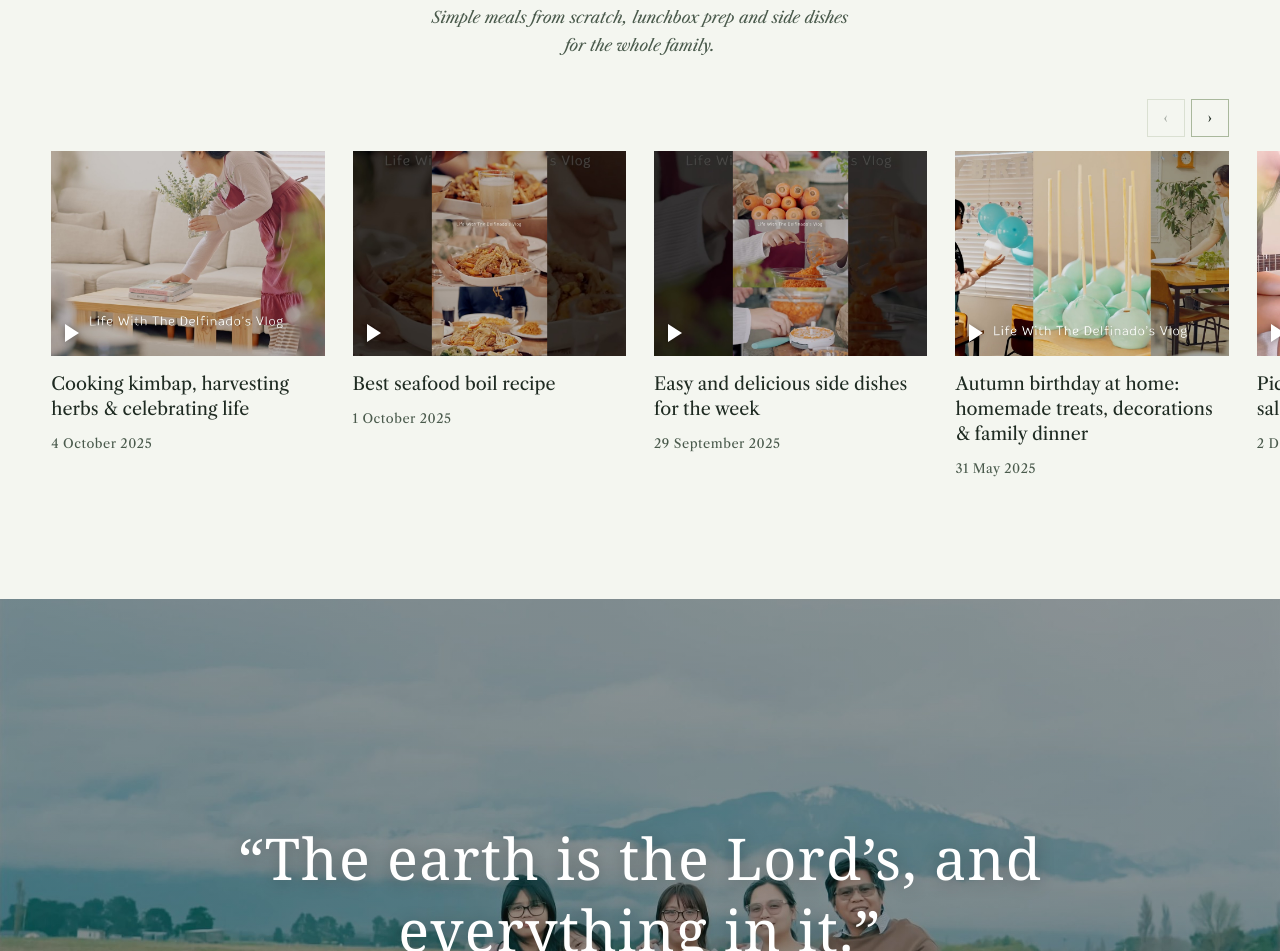
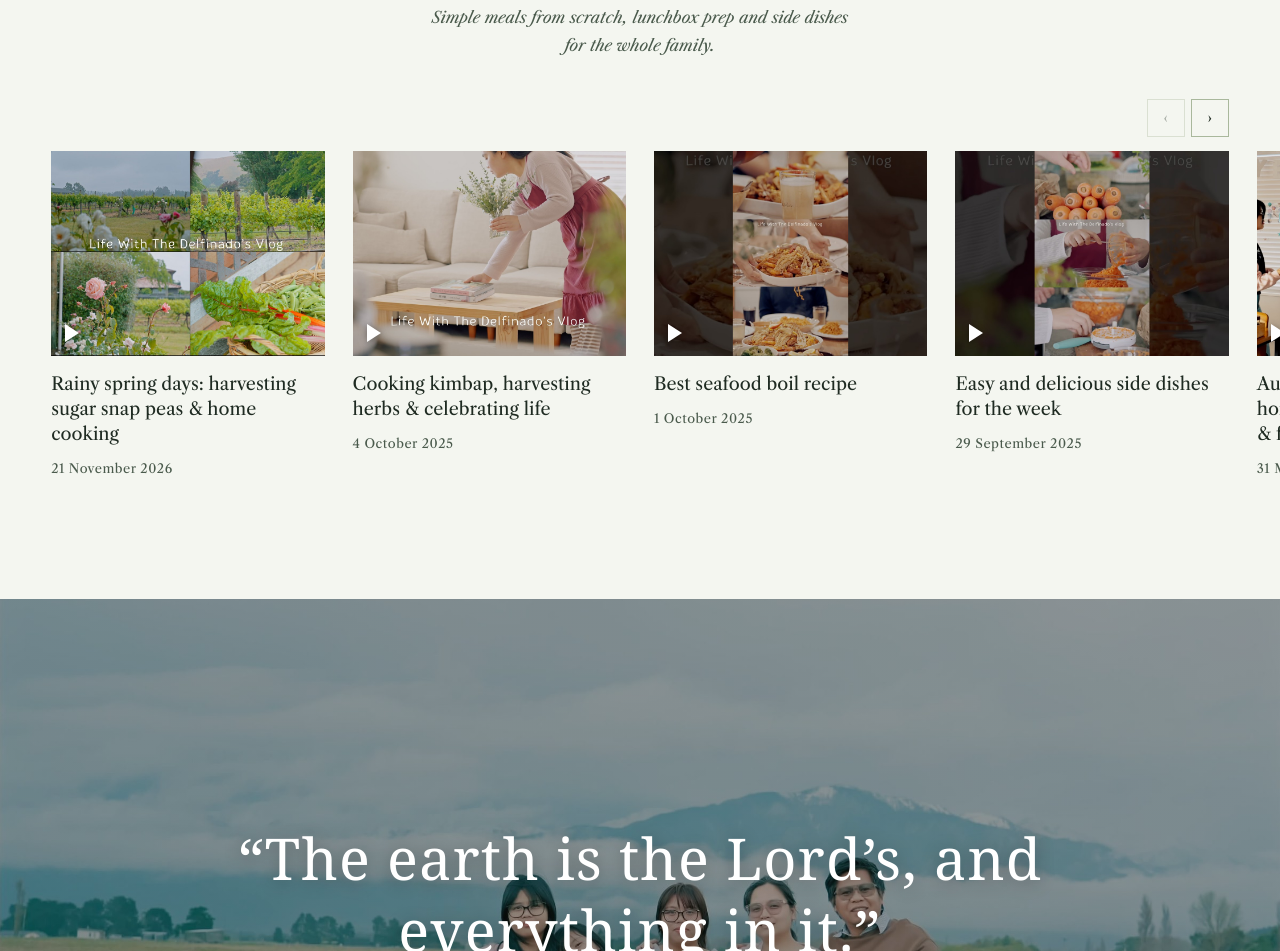
Before and after one commit to johndelfinado/LifeWithTheDelfinado, a plain HTML site: page index.html in a window 1280 px wide. Shown: the part 4912-5863 px from the top of the page. Drawn offline with nearby package versions, Linux system fonts and the light colour scheme; a web font is replaced by a local one.

Commit message:
Add Rainy Spring Days vlog
Add the 21 Nov 2026 vlog to the Cooking shelf and bump the asset
version tag so Hostinger's CDN serves the new video list.

Co-Authored-By: Claude Opus 5.5 <noreply@anthropic.com>

```diff
--- a/index.html
+++ b/index.html
@@ -9,7 +9,7 @@
   <link rel="preconnect" href="https://fonts.googleapis.com">
   <link rel="preconnect" href="https://fonts.gstatic.com" crossorigin>
   <link href="https://fonts.googleapis.com/css2?family=Libre+Caslon+Display&family=Libre+Caslon+Text:ital,wght@0,400;0,700;1,400&family=Nunito+Sans:wght@400;700&display=swap" rel="stylesheet">
-  <link rel="stylesheet" href="styles.css?v=2026-11-19">
+  <link rel="stylesheet" href="styles.css?v=2026-11-24">
 </head>
 <body>
   <a class="skip" href="#about">Skip to content</a>
@@ -179,6 +179,6 @@
     </div>
   </dialog>
 
-  <script src="main.js?v=2026-11-19"></script>
+  <script src="main.js?v=2026-11-24"></script>
 </body>
 </html>
--- a/main.js
+++ b/main.js
@@ -3,6 +3,7 @@
 // (https://i.ytimg.com/vi/<id>/maxresdefault.jpg) and add a line below.
 // Categories: life, homemaking, cooking, wanderlust, faith. Newest first.
 const VIDEOS = [
+  ['ITSC1JcfKro', '2026-11-21', 'cooking', 'Rainy spring days: harvesting sugar snap peas & home cooking'],
   ['XAGXzzlawvQ', '2026-11-08', 'homemaking', 'Spring garden harvest: keeping greens fresh, garlic prep & soba'],
   ['Lne_OAnPOxE', '2026-10-25', 'homemaking', 'Clean with me: spring homemaking in the New Zealand countryside'],
   ['_GM0SfM-Stk', '2026-10-04', 'wanderlust', 'Our spring weekend in Hanmer Springs, Asha’s birthday & countryside life'],
```
Also changed, not shown: assets/videos/ITSC1JcfKro.jpg (added).
